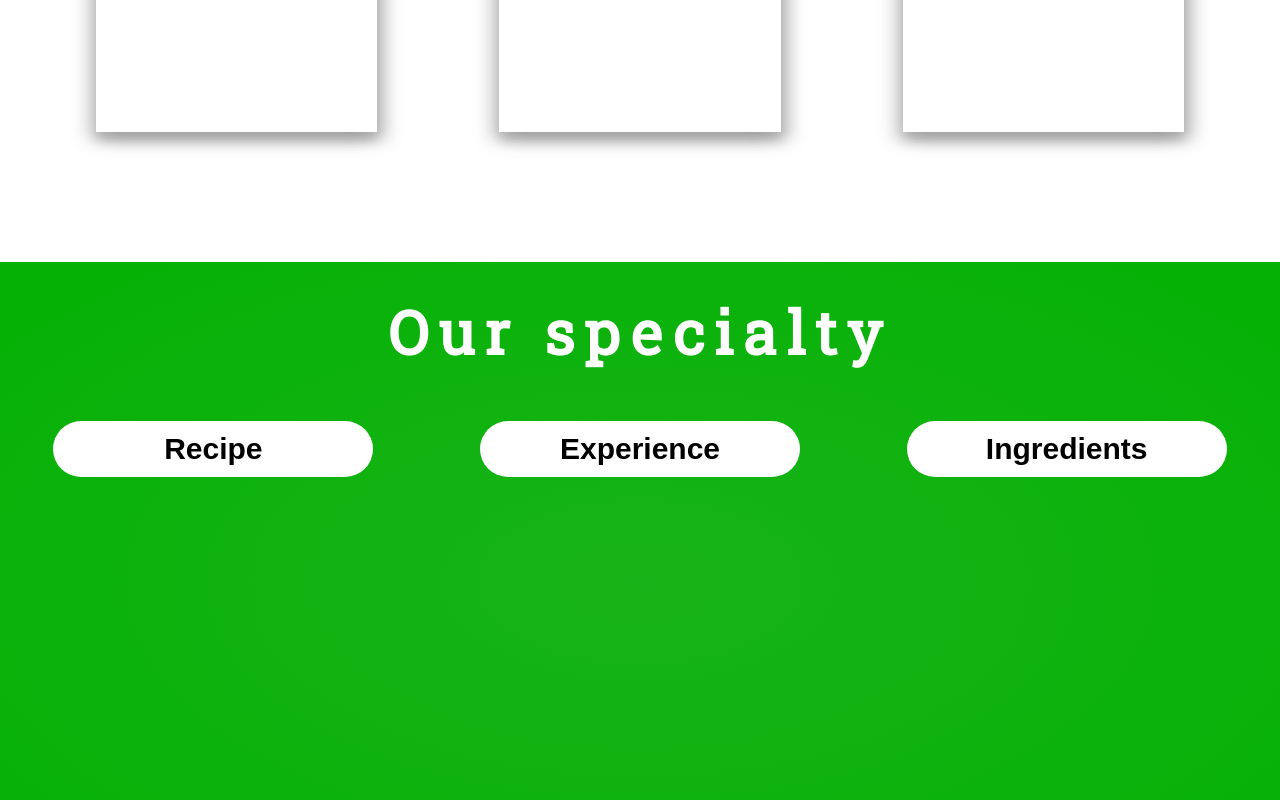
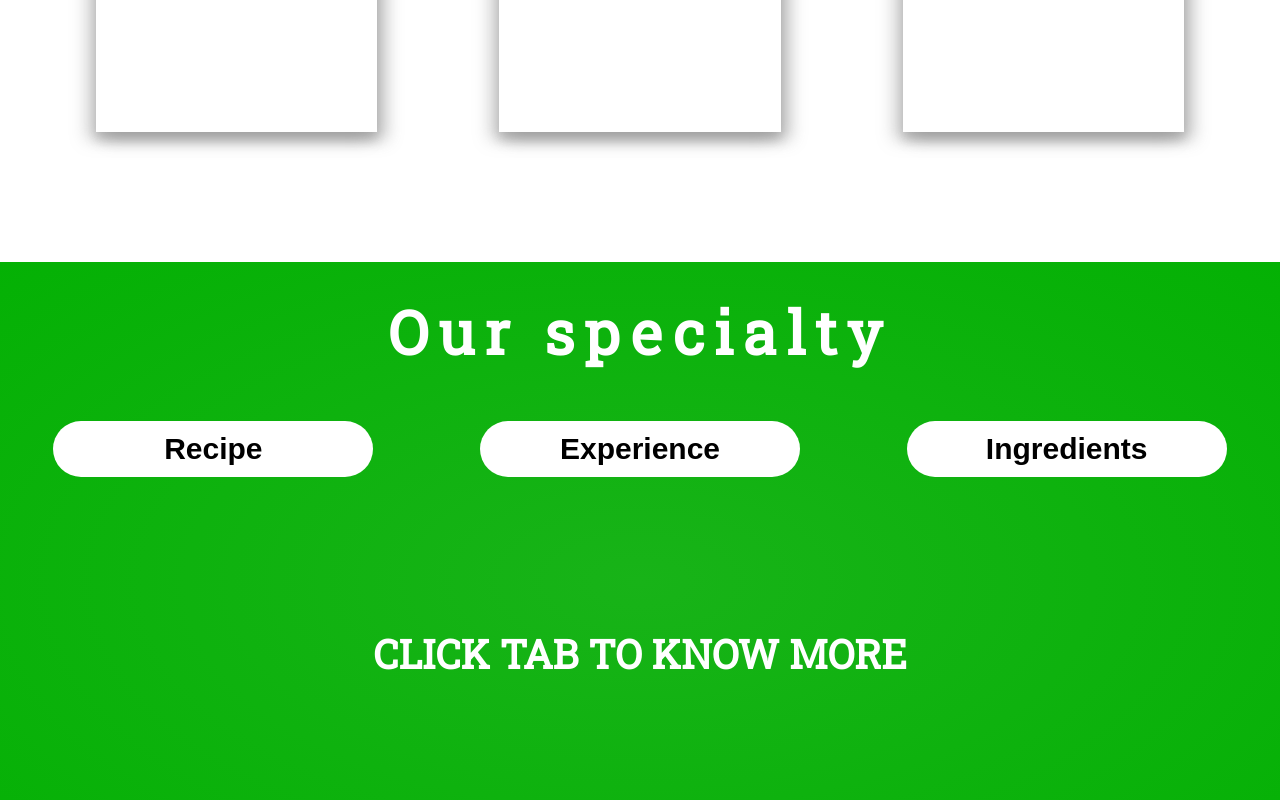
Before and after one commit to maciejwojtkowiak/italianhouse, a React (Create React App) app: page / in a window 1280 px wide. Shown: the part 1198-1998 px from the top of the page. Built offline with nearby package versions, Linux system fonts and the light colour scheme; no server answers.

Commit message:
added content if tab is not clicked yet

```diff
--- a/src/components/About/Tabs.js
+++ b/src/components/About/Tabs.js
@@ -41,6 +41,7 @@ const Tabs = () => {
             <Tab name='Recipe' activate={tabActivationHandler.bind(null, 1)} />
             <Tab name='Experience' activate={tabActivationHandler.bind(null, 2)} />
             <Tab name='Ingredients' activate={tabActivationHandler.bind(null, 3)} />
+            {activeTab === 0 && <Content header="CLICK TAB TO KNOW MORE" content='' />}
             {activeTab === 1 && <Content header="Secret recipe" content= {firstTabContent} />}
             {activeTab === 2 && <Content header="Years of experience" content= {secondTabContent} />}
             {activeTab === 3 && <Content header="The best ingredients" content= {thirdTabContent} />}
```
